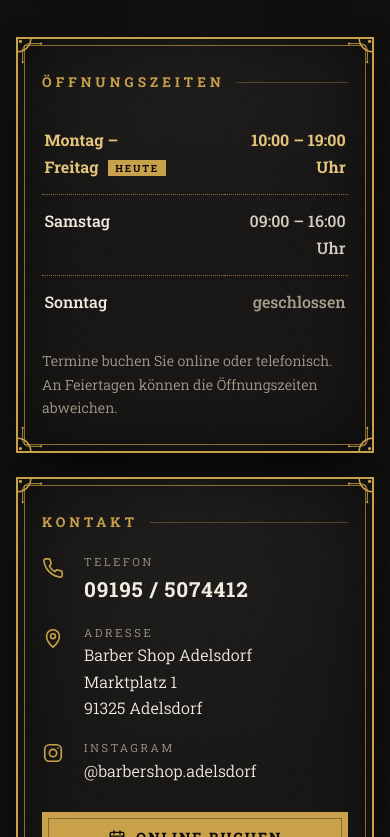
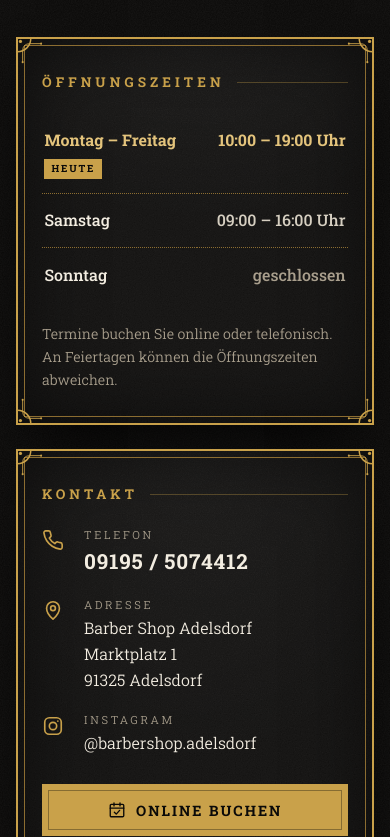
Before and after one commit to NoahSJB/Barbershop-Adelsdorf, a plain HTML site: page index.html in a window 390 px wide. Shown: the part 9131-9968 px from the top of the page. Drawn offline with Linux system fonts and the light colour scheme.

Commit message:
Öffnungszeiten: Wochentage und Uhrzeit bleiben in einer Zeile
Am Handy brach "Montag – Freitag" in zwei Zeilen um, ebenso die Uhrzeit. Jede
Angabe bleibt jetzt einzeilig, die Schrift passt sich schmalen Bildschirmen an,
und die Marke "Heute" steht auf Handy und Tablet unter dem Wochentag.

Co-Authored-By: Claude Fable 5.2 <noreply@anthropic.com>

```diff
--- a/assets/css/style.css
+++ b/assets/css/style.css
@@ -1006,6 +1006,8 @@ button { font: inherit; color: inherit; }
   font-weight: 500;
   vertical-align: baseline;
 }
+/* Jede Angabe bleibt in einer Zeile: „Montag – Freitag“ links, die Uhrzeit rechts. */
+.hours th, .hours td { white-space: nowrap; }
 .hours td { text-align: right; font-variant-numeric: tabular-nums; color: #d6cfc1; }
 .hours tr:last-child th,
 .hours tr:last-child td { border-bottom: 0; }
@@ -1023,6 +1025,10 @@ button { font: inherit; color: inherit; }
   vertical-align: .15em;
 }
 .hours .closed { color: var(--muted); }
+/* Wo die Karte schmal ist (Handy, Tablet), rückt die Marke „Heute“ unter den Wochentag. */
+@media (max-width: 1080px) {
+  .hours tr.is-today th::after { display: block; width: max-content; margin: .35rem 0 0; }
+}
 .hours-note { margin-top: 1.25rem; font-size: .88rem; color: var(--muted); }
 
 .contact__side { display: grid; gap: 1.5rem; }
@@ -1289,7 +1295,8 @@ button { font: inherit; color: inherit; }
   .review:last-child:nth-child(odd) { grid-column: auto; }
   .reviews__actions { flex-direction: column; align-items: stretch; width: 100%; }
 
-  .hours th, .hours td { padding-inline: .15rem; }
+  /* Auf schmalen Bildschirmen passt sich die Schrift an, damit Wochentage und Uhrzeit nebeneinander bleiben. */
+  .hours th, .hours td { padding-inline: .15rem; font-size: clamp(.84rem, 4.1vw, 1.0625rem); }
   .contact__actions .btn { flex: 1 1 100%; }
 
   .quickbar {
@@ -1315,7 +1322,6 @@ button { font: inherit; color: inherit; }
   .lockup__name { font-size: 2.35rem; }
   .lockup__place span:not(.lockup__line) { letter-spacing: .18em; margin-right: -.18em; }
   .price__dots { min-width: .75rem; }
-  .hours tr.is-today th::after { display: none; }
 }
 
 @media (prefers-reduced-motion: reduce) {
```
